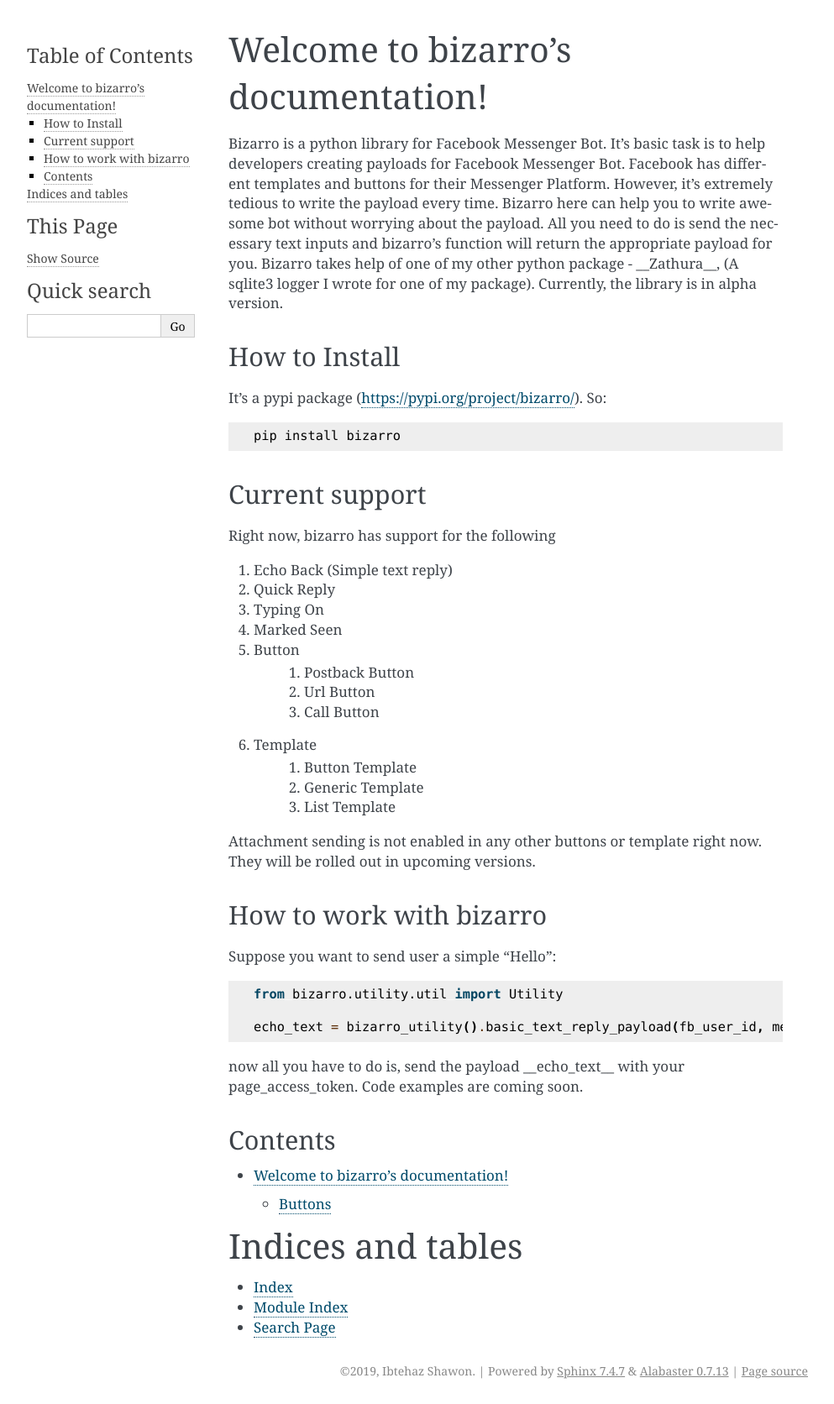
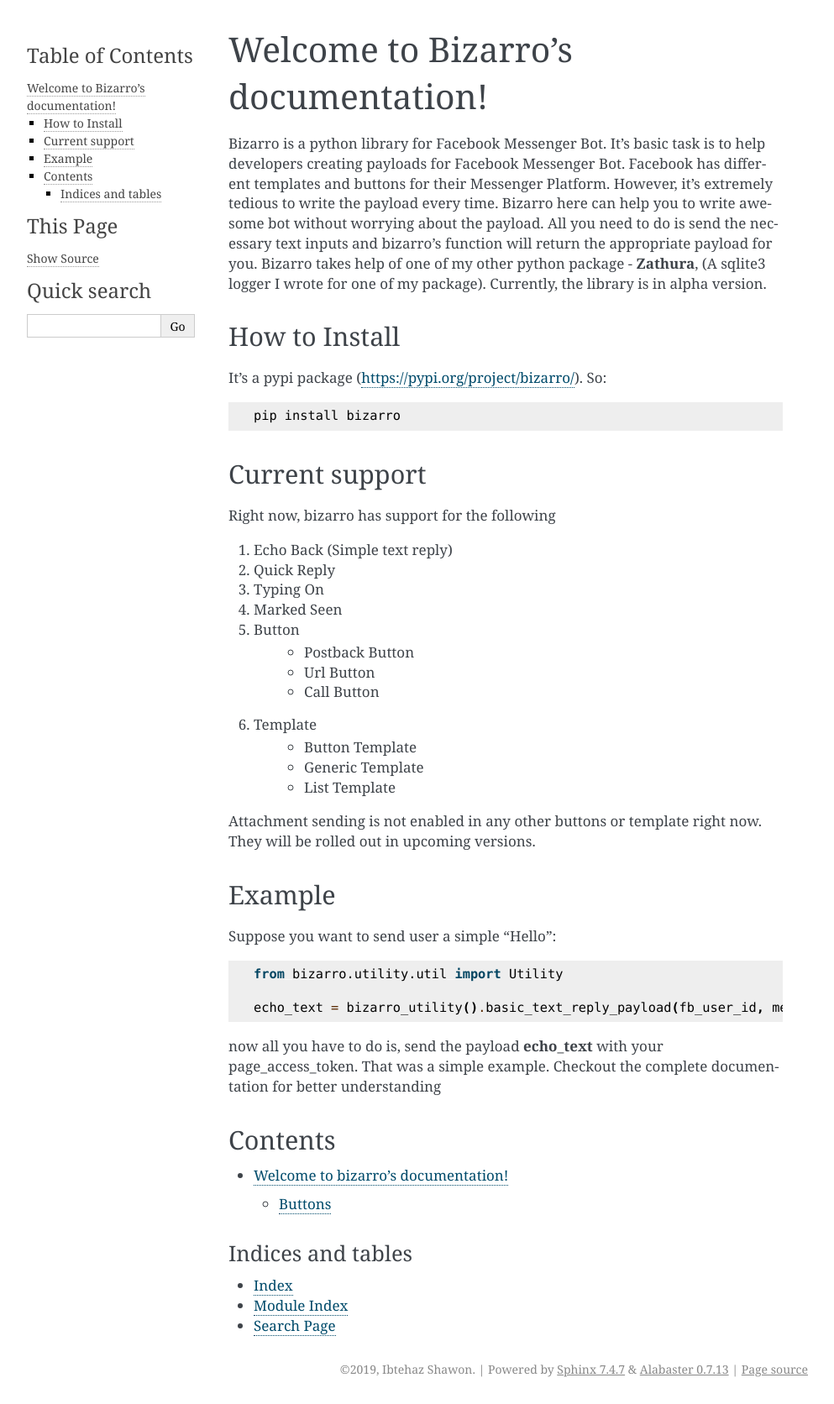
Before and after one commit to shepherd-06/Messenger-Bot-Library, a Sphinx documentation site: the page built from docs/index.rst, in a window 1280 px wide. Shown: the whole page at 84% size, without its empty margins (148-1141 px from the left). Built offline with Sphinx 7.4.7, drawn with Linux system fonts in a browser that asks for light colours.

Commit message:
added documentation for button generator

```diff
--- a/docs/index.rst
+++ b/docs/index.rst
@@ -3,25 +3,27 @@
    You can adapt this file completely to your liking, but it should at least
    contain the root `toctree` directive.
 
-Welcome to bizarro's documentation!
-===================================
+***********************************
+Welcome to Bizarro's documentation!
+***********************************
 
 Bizarro is a python library for Facebook Messenger Bot. It's basic task is to help developers creating payloads for Facebook Messenger Bot.
 Facebook has different templates and buttons for their Messenger Platform. However, it's extremely tedious to write the payload every time. Bizarro here can help you to write awesome bot without
 worrying about the payload. All you need to do is send the necessary text inputs and bizarro's function will return the appropriate payload for you.
-Bizarro takes help of one of my other python package - __Zathura__, (A sqlite3 logger I wrote for one of my package).
+Bizarro takes help of one of my other python package - **Zathura**, (A sqlite3 logger I wrote for one of my package).
 Currently, the library is in alpha version.
 
-**************
+==============
 How to Install
-**************
+==============
+
 It's a pypi package (https://pypi.org/project/bizarro/). So::
 
     pip install bizarro
 
-***************
+===============
 Current support
-***************
+===============
 Right now, bizarro has support for the following
 
 1) Echo Back (Simple text reply)
@@ -29,19 +31,19 @@
 3) Typing On
 4) Marked Seen
 5) Button
-    1) Postback Button
-    2) Url Button
-    3) Call Button
+    * Postback Button
+    * Url Button
+    * Call Button
 6) Template
-    1) Button Template
-    2) Generic Template
-    3) List Template
+    * Button Template
+    * Generic Template
+    * List Template
 
 Attachment sending is not enabled in any other buttons or template right now. They will be rolled out in upcoming versions.
 
-************************
-How to work with bizarro
-************************
+=======
+Example
+=======
 
 Suppose you want to send user a simple "Hello"::
 
@@ -49,12 +51,12 @@
 
     echo_text = bizarro_utility().basic_text_reply_payload(fb_user_id, message="Hello")
 
-now all you have to do is, send the payload __echo_text__ with your page_access_token.
-Code examples are coming soon.
+now all you have to do is, send the payload **echo_text** with your page_access_token. That was a simple example.
+Checkout the complete documentation for better understanding
 
-********
+========
 Contents
-********
+========
 
 .. toctree::
    :maxdepth: 2
```
Also changed, not shown: docs/buttons.rst (+16 -0 lines), 10 other files.
